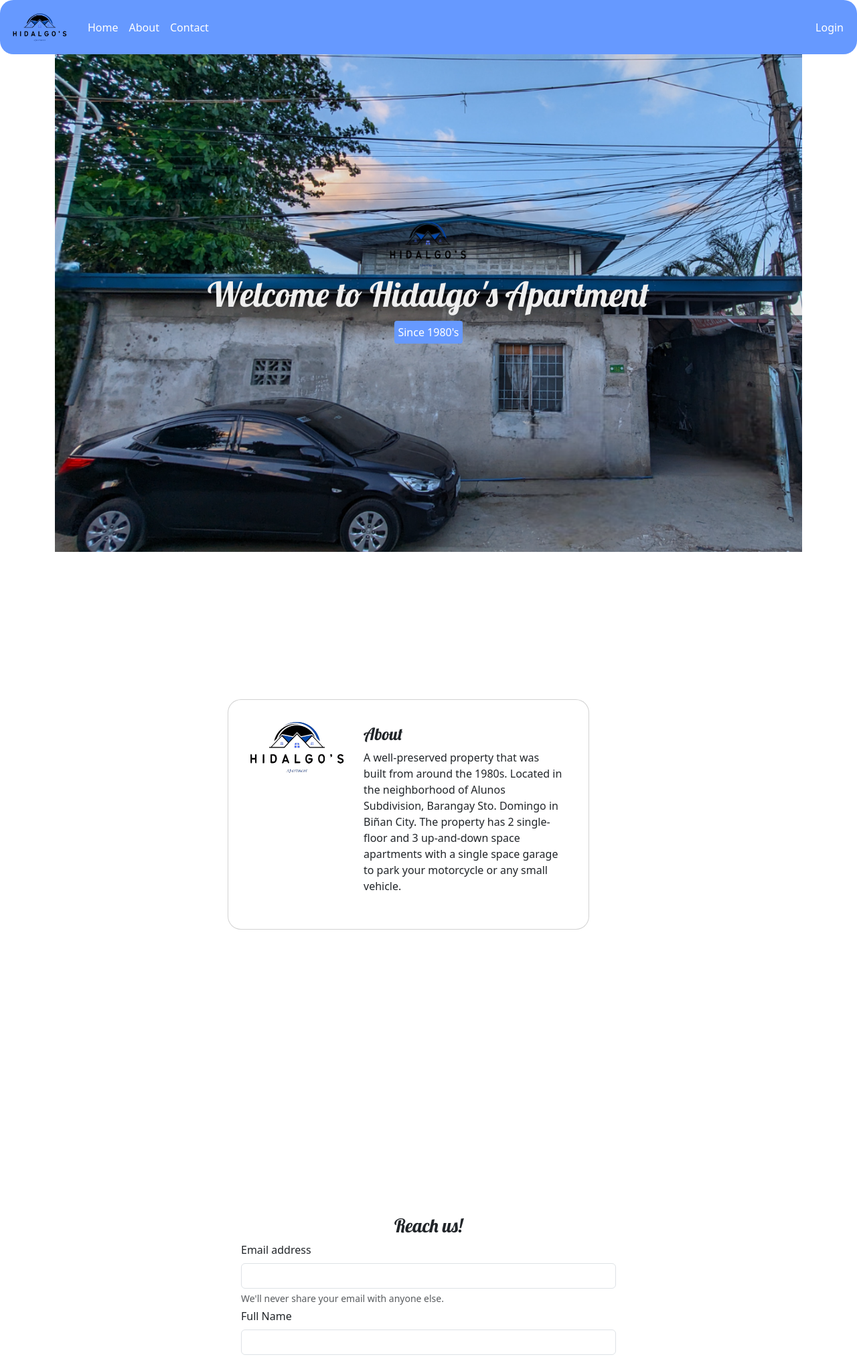
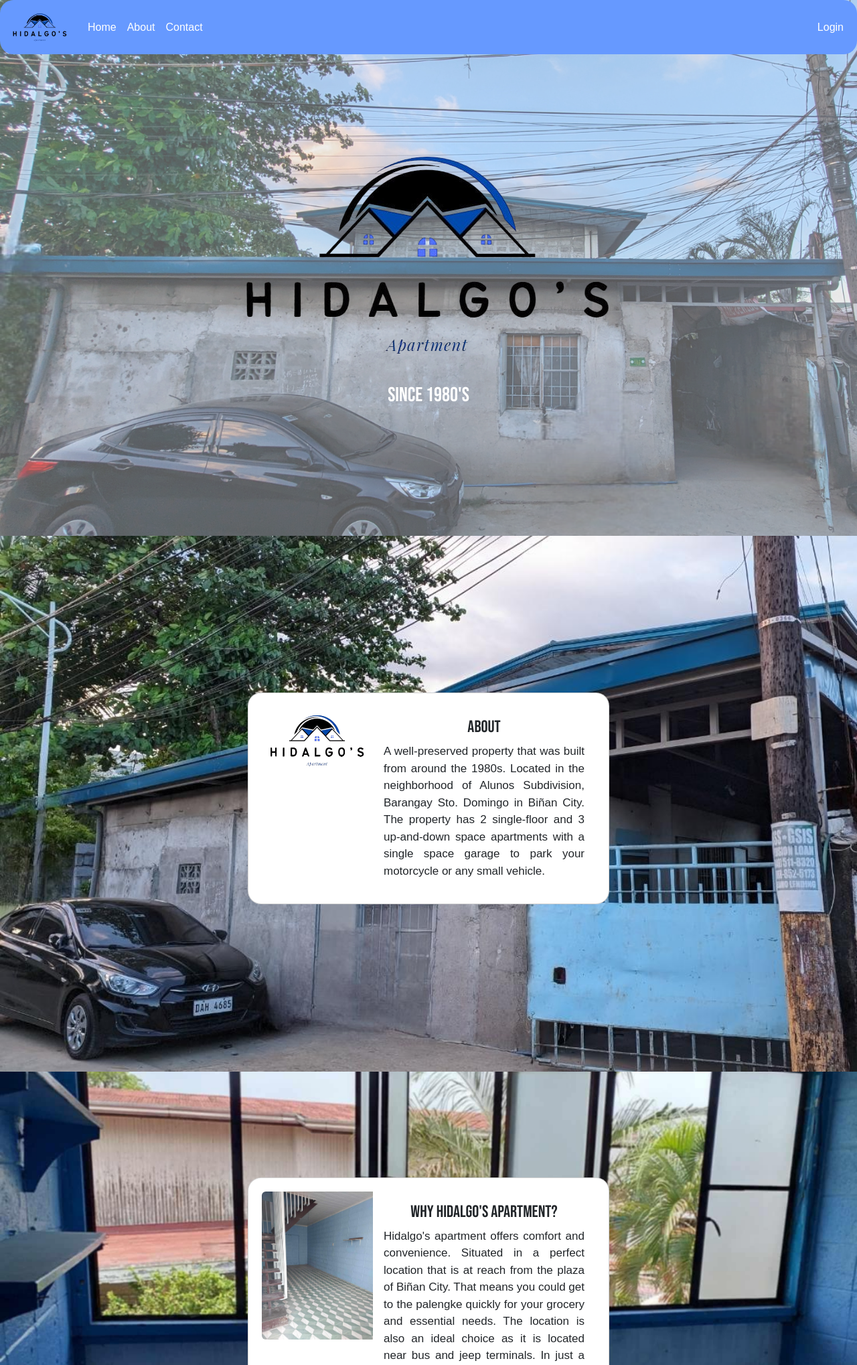
Before and after one commit to Valiantic/Hidalgo-s-Apartment-, a PHP site: page / in a window 1280 px wide. Shown: the top 2038 px of the page at 67% size. Run offline with PHP 8.4, Linux system fonts and the light colour scheme.

Commit message:
Inital Landing Page Design v1

```diff
--- a/index.php
+++ b/index.php
@@ -25,9 +25,16 @@
 
     <!-- OWN CSS IS HERE! -->
     <style>
-        body {
+
+        * {
         margin: 0;
         padding: 0;
+        box-sizing: border-box;
+        }
+
+        body, html {
+        font-family: Arial, sans-serif;
+        overflow-x: hidden;
         }
 
 
@@ -40,10 +47,16 @@
             width: 100%;
             z-index: 999;
             transition: background-color 0.3s ease-in-out;
+
         }
 
         #homeNav a, #homeNav a:visited, #homeNav a:hover, #homeNav a:active {
             color: white !important;
+            text-decoration: none;
+        }
+
+        #homeNav a:hover {
+            color: black !important;
             text-decoration: none;
         }
 
@@ -52,81 +65,175 @@
             text-decoration: none;
         }
 
-        .welcome-text {
-            min-height: 80vh;
+
+
+
+        .section {
+          height: 100vh;
+          display: flex;
+          justify-content: center;
+          align-items: center;
+          color: #fff;
+          text-align: center;
+          background-size: cover;
+          background-position: center;
+          background-repeat: no-repeat;
         }
-        .welcome-text img {
-            height: 90px;
-            width: 135px;
+
+
+        .section::before {
+            content: '';
+            position: absolute;
+            top: 0;
+            left: 0;
+            width: 100%;
+            height: 100%;
+            background-color: rgba(255, 255, 255, 0.1); /* White with 50% transparency */
+            z-index: 1;
         }
-        .welcome-text h4 {
+
+        .content {
+            position: relative;
+            z-index: 2; /* Ensure content is above the overlay */
+            text-align: center;
+            color: black;
+        }
+        h4{
             color: #eee;
-            font-size: 51px;
-            font-family: "Lobster", sans-serif;
+            font-size: 30px;
+            font-family: "Bebas Neue", sans-serif;
+
+            color:  white;
         }
-        .welcome-text p {
-            color: white;
-            background-color: rgb(102, 153, 255);
-            padding: 5px;
-            border-radius: 4px;
+        p{
+            text-align: justify;
         }
+
+        .home {
+          background-image: url('./assets/images/home_bg.png');
+        }
+
+        .about {
+          background-image: url('./assets/images/about_bg.jpg');
+        }
+
+        .why-us {
+          background-image: url('./assets/images/windows.jpg');
+        }
+
         #about {
         min-height: 100vh;
         }
-        #about .card-1 {
+        #about .card-1{
         max-width: 600px;
-            width: 90%;
+        width:90%;
+        /* MAKE THE BACKGROUND TRANSPARENT */
+        /* background: rgba(255,255,255, 0.7); */
         background: white;
             padding: 20px;
             border-radius: 20px;
         }
-        #about .card-1 h5 {
-            font-family: "Lobster", sans-serif;
+        #about .card-1 h5{
+         font-family: "Bebas Neue", sans-serif;
         font-size: 25px;
+
         }
-        #contacts {
+
+        #why-us {
         min-height: 100vh;
         }
-        #contacts form {
+        #why-us .card-1{
         max-width: 600px;
-            width: 90%;
+        width:90%;
+        /* MAKE THE BACKGROUND TRANSPARENT */
+        /* background: rgba(255,255,255, 0.7); */
         background: white;
         padding: 20px;
         border-radius: 20px;
         }
-        #contacts form h3 {
-            text-align: center;
-            font-family: "Lobster", sans-serif;
+        #why-us .card-1 h5{
+         font-family: "Bebas Neue", sans-serif;
+        font-size: 25px;
+
         }
-        textarea {
-            resize: none;
+
+
+        #contact {
+        min-height: 100vh;
+        background-image: url('./assets/images/side_windows.jpg');
     }
-        #logintxt {
-            transition: background-color 0.3s ease-in-out;
+        #contact form {
+        max-width: 600px;
+        width: 90%;
+        /* TRANSPARENCY */
+        /* background: rgba(255,255,255, 0.7); */
+        background: white;
+        padding: 20px;
+        border-radius: 20px;
         }
-        .welcome-div {
-          width: 100%;
-            height: 100vh;
+        #contact form h3{
+        text-align:center;
+        font-family: "Bebas Neue", sans-serif;
+        color: black;
+        }
+        #contact form label {
             display: flex;
-            justify-content: center;
-            align-items: center;
-            background-image: url('./assets/images/home_bg.png');
-            background-size: cover;
-            background-position: center;
-            text-align: center;
+            justify-content: start;
+            color: #252525;
         }
+        .form-text{
+            display: flex;
+            justify-content: start;
+        }
+        textarea{
+        resize:none;
+        }
+
+         /* MEDIA QUERIES */
+
+         /* Custom responsive typography */
          @media (max-width: 768px) {
-            #welcome {
-                height: auto;
-                padding: 20px;
+            .card-text {
+                font-size: 14px; /* Smaller font size on mobile */
+            }
+        }
+        @media (min-width: 769px) {
+            .card-text{
+                font-size: 15px; /* Larger font size on tablets and above */
+            }
+        }
+        @media (min-width: 1200px) {
+            .card-text {
+                font-size: 17px; /* Even larger font size on larger screens */
+            }
+        }
+
+         /* Custom responsive image control */
+         .img-fluid {
+            max-width: 100%; /* Ensures the image resizes to the parent width */
+        }
+
+        /* Control the height on small screens */
+        @media (max-width: 768px) {
+            .responsive-image {
+                max-height: 280px; /* Set a max height for smaller screens */
+                object-fit: cover; /* Make sure the image covers the area without stretching */
+            }
+        }
+
+        /* For larger screens */
+        @media (min-width: 769px) {
+            .responsive-image {
+                max-height: 500px; /* Set a larger max-height for larger screens */
+                object-fit: contain; /* Keep the entire image visible within the container */
             }
         }
     </style>
 </head>
-<body class="body-home">
-<div class="black-fill">
-    <br>
-    <div class="container">
+<body>
+
+
+                                <!-- NAVBAR -->
 <nav class="navbar navbar-expand-lg bg-body-tertiary" id="homeNav">
             <div class="container-fluid">
                 <a class="navbar-brand" href="#"><img src="./assets/images/logo.png" width="95" height="55"></a>
@@ -142,7 +249,7 @@
                             <a class="nav-link" href="#about">About</a>
                         </li>
                         <li class="nav-item">
-                            <a class="nav-link" href="#contacts">Contact</a>
+                            <a class="nav-link" href="#contact">Contact</a>
                         </li>
                     </ul>
                     <ul class="navbar-nav me-right mb-2 mb-lg-0">
@@ -153,15 +260,22 @@
                 </div>
             </div>
         </nav>
-        <div data-aos="zoom-in" class="welcome-div">
-            <section id="welcome" class="welcome-text d-flex justify-content-center align-items-center flex-column">
-                <img src="./assets/images/logo.png">
-                <h4>Welcome to Hidalgo's Apartment</h4>
-                <p>Since 1980's</p>
+
+
+
+
+
+    <main>
+        <section id="home" class="section home d-flex justify-content-center align-items-center flex-column">
+            <div class="content" data-aos="zoom-in">
+            <img src="./assets/images/logo.png" class="img-fluid">
+            <h4>Since 1980's</h4>
+
+            </div>
         </section>
-        </div>
-        <section id="about" class="d-flex justify-content-center align-items-center flex-column">
-            <div data-aos="fade-up">
+        <section id="about" class="section about">
+            <div class="content d-flex justify-content-center align-items-center" data-aos="fade-up">
+
             <div class="card mb-3 card-1">
             <div class="row g-0">
                 <div class="col-md-4">
@@ -170,27 +284,67 @@
                 <div class="col-md-8">
                 <div class="card-body">
                     <h5 class="card-title">About</h5>
-                                <p class="card-text">A well-preserved property that was built from around the 1980s. Located in the neighborhood of Alunos Subdivision, Barangay Sto. Domingo in Biñan City. The property has 2 single-floor and 3 up-and-down space apartments with a single space garage to park your motorcycle or any small vehicle. </p>
-                                <p class="card-text"><small class="text-body-secondary"></small></p>
+                    <p class="card-text text-justify">
+
+                    A well-preserved property that was built from around the 1980s. Located in the neighborhood of
+                    Alunos Subdivision, Barangay Sto. Domingo in Biñan City. The property has 2 single-floor and 3 up-and-down space
+                    apartments with a single space garage to park your motorcycle or any small vehicle.
+                    </p>
                 </div>
                 </div>
             </div>
             </div>
+
             </div>
         </section>
-        <section id="contacts" class="d-flex justify-content-center align-items-center flex-column">
+
+        <section id="why-us" class="section why-us">
+            <div class="content d-flex justify-content-center align-items-center" data-aos="fade-up">
+
+                <div class="card mb-3 card-1">
+            <div class="row g-0">
+                <div class="col-md-4">
+                <img src="./assets/images/stairs.jpg" class="img-fluid responsive-image rounded-start" alt="...">
+                </div>
+                <div class="col-md-8">
+                <div class="card-body">
+                    <h5 class="card-title">Why Hidalgo's Apartment? </h5>
+                    <p class="card-text">
+
+                    Hidalgo's apartment offers comfort and convenience. Situated in a perfect location that is at reach from the plaza of Biñan City. That means you could get to the palengke quickly for your grocery and essential needs.
+
+The location is also an ideal choice as it is located near bus and jeep terminals. In just a walk away, you already have access to get around the city.
+
+The convenience that our apartment offers makes Hidalgo's apartment the ideal choice when it comes to calling your space the perfect home.
+                    </p>
+                </div>
+                </div>
+            </div>
+            </div>
+
+            </div>
+        </section>
+
+
+        <section id="contact" class="section contact">
+           <!-- CONTACTS FORM -->
         <form method="post" action="req/contact.php">
         <h3>Reach us!</h3>
+
+        <!-- ERROR HANDLING  -->
         <?php if (isset($_GET['error'])) { ?>
                     <div class="alert alert-danger" role="alert">
                     <?=$_GET['error']?>
                     </div>
             <?php } ?>
+
+            <!-- SUCCESS HANDLING FOR TEACHER-DELETE -->
             <?php if (isset($_GET['success'])) { ?>
                         <div class="alert alert-info mt-3 n-table" role="alert">
                         <?=$_GET['success']?>
                     </div>
                     <?php } ?>
+
         <div class="mb-1">
             <label for="exampleInputEmail1" class="form-label">Email address</label>
             <input type="email" name="email" class="form-control" id="exampleInputEmail1" aria-describedby="emailHelp">
@@ -202,16 +356,55 @@
         </div>
         <div class="mb-3">
             <label class="form-label">Message</label>
-                    <textarea class="form-control" name="message" rows="4"></textarea>
+            <textarea class="form-control"name="message" rows="4"></textarea>
         </div>
-                <button type="submit" class="btn btn-primary">Send</button>
+
+        <button type="submit" class="btn btn-primary d-flex justify-content-start">Send</button>
         </form>
+
         </section>
-        <div class="text-center text-light">
-            Copyright &copy; 2024. All rights reserved.
+
+
+    </main>
+
+      <!-- Footer -->
+      <footer class="bg-dark text-white py-4">
+        <div class="container">
+            <div class="row">
+
+
+                <!-- Column 2: Links -->
+                <div class="col-md-4">
+                    <h5>Quick Links</h5>
+                    <ul class="list-unstyled">
+                        <li><a href="#home" class="text-white">Home</a></li>
+                        <li><a href="#about" class="text-white">About</a></li>
+                        <li><a href="#contact" class="text-white">Contact</a></li>
+                    </ul>
+                </div>
+
+                <!-- Column 3: Social Media -->
+                <div class="col-md-4">
+                    <h5>Follow Us</h5>
+                    <ul class="list-unstyled">
+                        <li><a href="#" class="text-white">Facebook</a></li>
+                        <li><a href="#" class="text-white">Twitter</a></li>
+                        <li><a href="#" class="text-white">Instagram</a></li>
+                    </ul>
+                </div>
+            </div>
+
+            <!-- Copyright Section -->
+            <div class="row">
+                <div class="col text-center mt-4">
+                    <p>&copy; 2024 Hidalgo Apartment's</p>
                 </div>
             </div>
         </div>
+    </footer>
+
+
+
 <script src="https://cdn.jsdelivr.net/npm/bootstrap@5.3.3/dist/js/bootstrap.bundle.min.js"></script>
 <!-- ANIMATE ON SCROLL -->
 <script src="https://unpkg.com/aos@next/dist/aos.js"></script>
```
Also changed, not shown: assets/images/side_windows.jpg (added), assets/images/stairs.jpg (added), assets/images/windows.jpg (added). Lines whose indentation alone changed are shown as unchanged.
